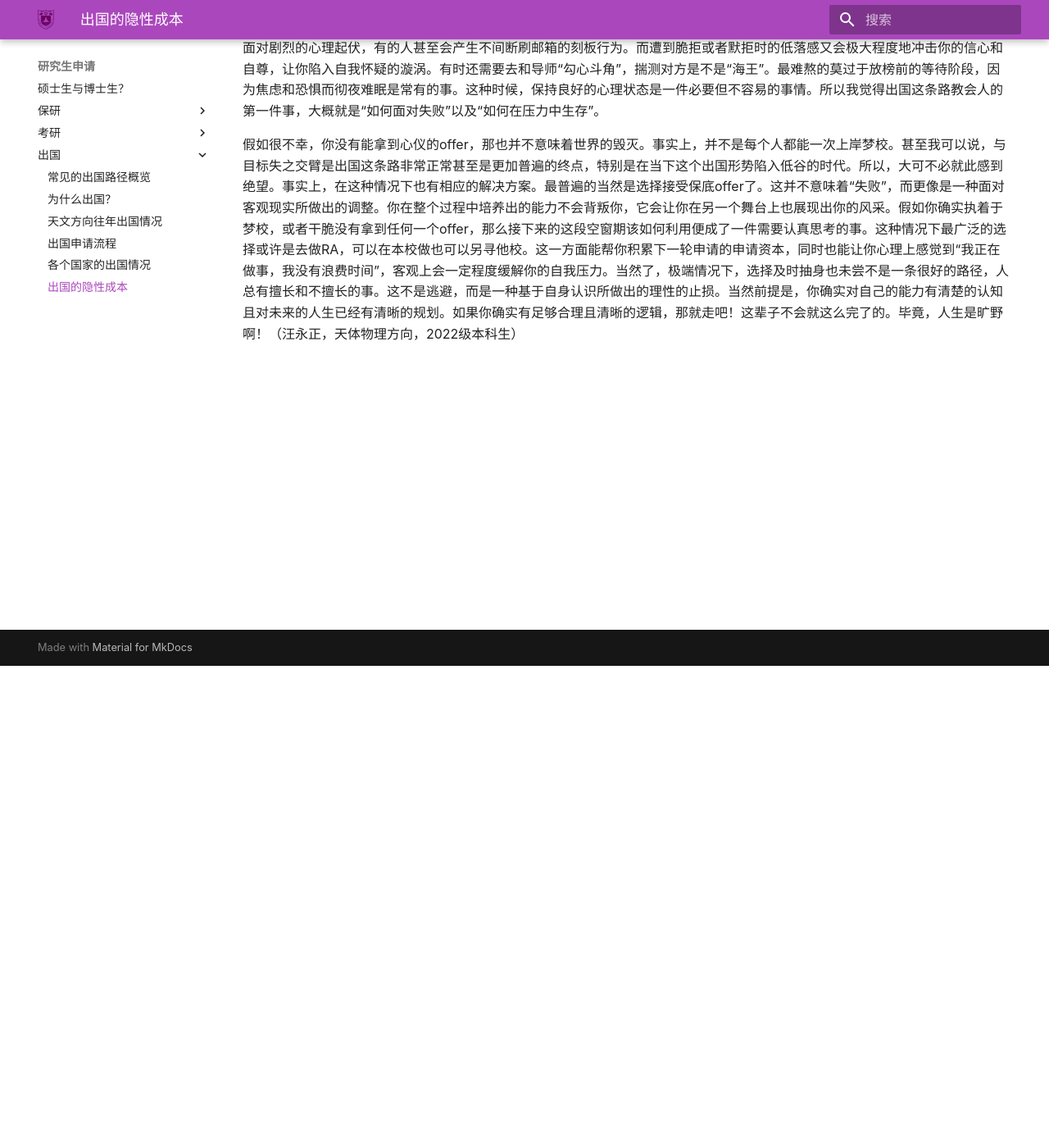
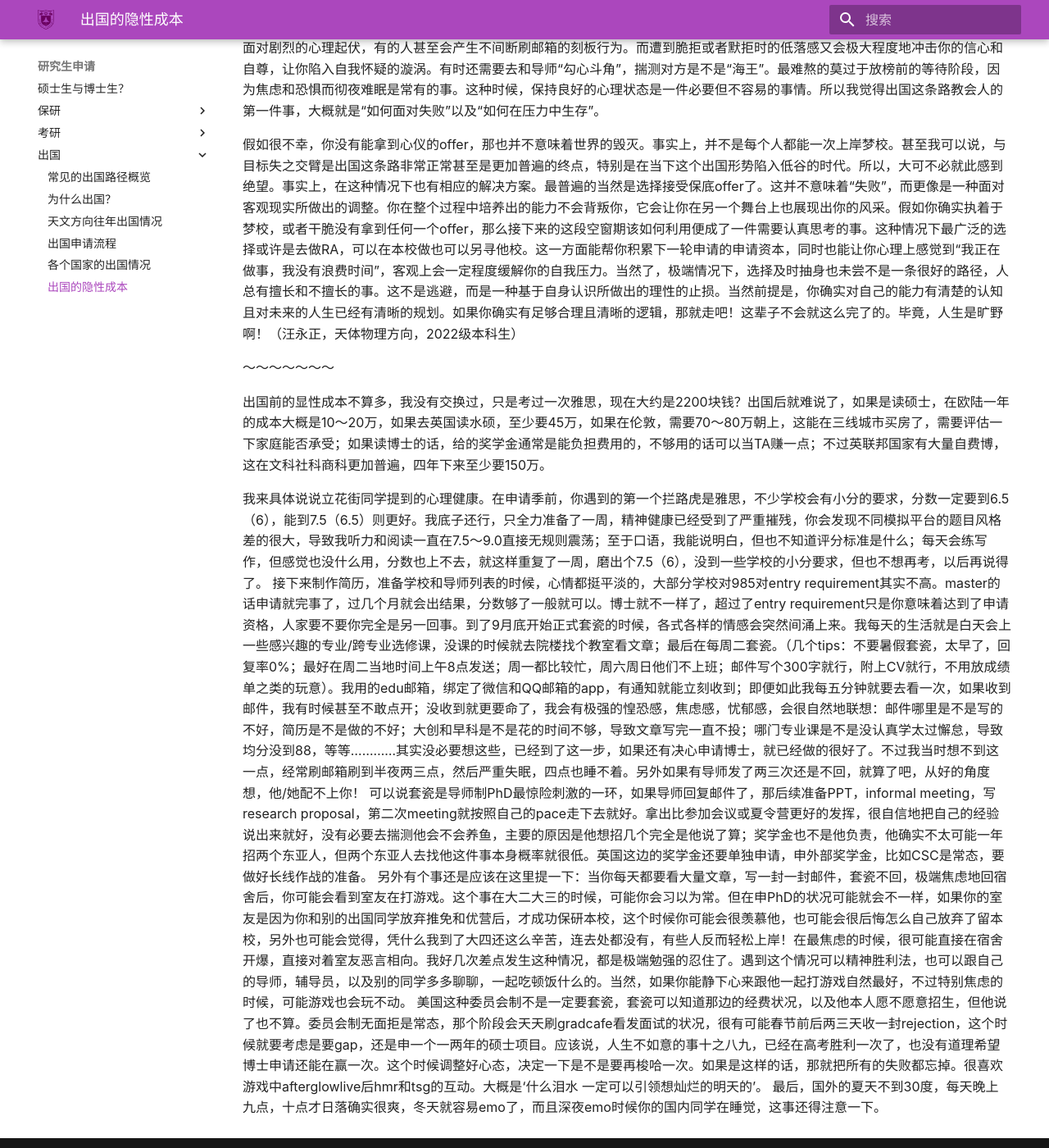
Before and after one commit to nju-astronomy/NJU-ASA, an MkDocs documentation site: the page built from docs/pathway/abroad/abroad_cost.md, in a window 1280 px wide and 1400 px high, scrolled down 588 px. Shown: the whole window at 82% size. Built offline with MkDocs 1.6.1 and Material for MkDocs 9.7.7, drawn with Linux system fonts in a browser that asks for light colours; some web fonts are replaced.

Commit message:
Update abroad_cost.md

```diff
--- a/docs/pathway/abroad/abroad_cost.md
+++ b/docs/pathway/abroad/abroad_cost.md
@@ -7,3 +7,14 @@
 出国这条路的精神压力也是相当大的，甚至在进入申请季后有时会达到“惊悚”的程度。例如，在套磁阶段等待导师回复时，你就需要面对剧烈的心理起伏，有的人甚至会产生不间断刷邮箱的刻板行为。而遭到脆拒或者默拒时的低落感又会极大程度地冲击你的信心和自尊，让你陷入自我怀疑的漩涡。有时还需要去和导师“勾心斗角”，揣测对方是不是“海王”。最难熬的莫过于放榜前的等待阶段，因为焦虑和恐惧而彻夜难眠是常有的事。这种时候，保持良好的心理状态是一件必要但不容易的事情。所以我觉得出国这条路教会人的第一件事，大概就是“如何面对失败”以及“如何在压力中生存”。
 
 假如很不幸，你没有能拿到心仪的offer，那也并不意味着世界的毁灭。事实上，并不是每个人都能一次上岸梦校。甚至我可以说，与目标失之交臂是出国这条路非常正常甚至是更加普遍的终点，特别是在当下这个出国形势陷入低谷的时代。所以，大可不必就此感到绝望。事实上，在这种情况下也有相应的解决方案。最普遍的当然是选择接受保底offer了。这并不意味着“失败”，而更像是一种面对客观现实所做出的调整。你在整个过程中培养出的能力不会背叛你，它会让你在另一个舞台上也展现出你的风采。假如你确实执着于梦校，或者干脆没有拿到任何一个offer，那么接下来的这段空窗期该如何利用便成了一件需要认真思考的事。这种情况下最广泛的选择或许是去做RA，可以在本校做也可以另寻他校。这一方面能帮你积累下一轮申请的申请资本，同时也能让你心理上感觉到“我正在做事，我没有浪费时间”，客观上会一定程度缓解你的自我压力。当然了，极端情况下，选择及时抽身也未尝不是一条很好的路径，人总有擅长和不擅长的事。这不是逃避，而是一种基于自身认识所做出的理性的止损。当然前提是，你确实对自己的能力有清楚的认知且对未来的人生已经有清晰的规划。如果你确实有足够合理且清晰的逻辑，那就走吧！这辈子不会就这么完了的。毕竟，人生是旷野啊！（汪永正，天体物理方向，2022级本科生）
+
+～～～～～～～
+
+出国前的显性成本不算多，我没有交换过，只是考过一次雅思，现在大约是2200块钱？出国后就难说了，如果是读硕士，在欧陆一年的成本大概是10～20万，如果去英国读水硕，至少要45万，如果在伦敦，需要70～80万朝上，这能在三线城市买房了，需要评估一下家庭能否承受；如果读博士的话，给的奖学金通常是能负担费用的，不够用的话可以当TA赚一点；不过英联邦国家有大量自费博，这在文科社科商科更加普遍，四年下来至少要150万。
+
+我来具体说说立花街同学提到的心理健康。在申请季前，你遇到的第一个拦路虎是雅思，不少学校会有小分的要求，分数一定要到6.5（6），能到7.5（6.5）则更好。我底子还行，只全力准备了一周，精神健康已经受到了严重摧残，你会发现不同模拟平台的题目风格差的很大，导致我听力和阅读一直在7.5～9.0直接无规则震荡；至于口语，我能说明白，但也不知道评分标准是什么；每天会练写作，但感觉也没什么用，分数也上不去，就这样重复了一周，磨出个7.5（6），没到一些学校的小分要求，但也不想再考，以后再说得了。
+接下来制作简历，准备学校和导师列表的时候，心情都挺平淡的，大部分学校对985对entry requirement其实不高。master的话申请就完事了，过几个月就会出结果，分数够了一般就可以。博士就不一样了，超过了entry requirement只是你意味着达到了申请资格，人家要不要你完全是另一回事。到了9月底开始正式套瓷的时候，各式各样的情感会突然间涌上来。我每天的生活就是白天会上一些感兴趣的专业/跨专业选修课，没课的时候就去院楼找个教室看文章；最后在每周二套瓷。（几个tips：不要暑假套瓷，太早了，回复率0%；最好在周二当地时间上午8点发送；周一都比较忙，周六周日他们不上班；邮件写个300字就行，附上CV就行，不用放成绩单之类的玩意）。我用的edu邮箱，绑定了微信和QQ邮箱的app，有通知就能立刻收到；即便如此我每五分钟就要去看一次，如果收到邮件，我有时候甚至不敢点开；没收到就更要命了，我会有极强的惶恐感，焦虑感，忧郁感，会很自然地联想：邮件哪里是不是写的不好，简历是不是做的不好；大创和早科是不是花的时间不够，导致文章写完一直不投；哪门专业课是不是没认真学太过懈怠，导致均分没到88，等等…………其实没必要想这些，已经到了这一步，如果还有决心申请博士，就已经做的很好了。不过我当时想不到这一点，经常刷邮箱刷到半夜两三点，然后严重失眠，四点也睡不着。另外如果有导师发了两三次还是不回，就算了吧，从好的角度想，他/她配不上你！
+可以说套瓷是导师制PhD最惊险刺激的一环，如果导师回复邮件了，那后续准备PPT，informal meeting，写research proposal，第二次meeting就按照自己的pace走下去就好。拿出比参加会议或夏令营更好的发挥，很自信地把自己的经验说出来就好，没有必要去揣测他会不会养鱼，主要的原因是他想招几个完全是他说了算；奖学金也不是他负责，他确实不太可能一年招两个东亚人，但两个东亚人去找他这件事本身概率就很低。英国这边的奖学金还要单独申请，申外部奖学金，比如CSC是常态，要做好长线作战的准备。
+另外有个事还是应该在这里提一下：当你每天都要看大量文章，写一封一封邮件，套瓷不回，极端焦虑地回宿舍后，你可能会看到室友在打游戏。这个事在大二大三的时候，可能你会习以为常。但在申PhD的状况可能就会不一样，如果你的室友是因为你和别的出国同学放弃推免和优营后，才成功保研本校，这个时候你可能会很羡慕他，也可能会很后悔怎么自己放弃了留本校，另外也可能会觉得，凭什么我到了大四还这么辛苦，连去处都没有，有些人反而轻松上岸！在最焦虑的时候，很可能直接在宿舍开爆，直接对着室友恶言相向。我好几次差点发生这种情况，都是极端勉强的忍住了。遇到这个情况可以精神胜利法，也可以跟自己的导师，辅导员，以及别的同学多多聊聊，一起吃顿饭什么的。当然，如果你能静下心来跟他一起打游戏自然最好，不过特别焦虑的时候，可能游戏也会玩不动。
+美国这种委员会制不是一定要套瓷，套瓷可以知道那边的经费状况，以及他本人愿不愿意招生，但他说了也不算。委员会制无面拒是常态，那个阶段会天天刷gradcafe看发面试的状况，很有可能春节前后两三天收一封rejection，这个时候就要考虑是要gap，还是申一个一两年的硕士项目。应该说，人生不如意的事十之八九，已经在高考胜利一次了，也没有道理希望博士申请还能在赢一次。这个时候调整好心态，决定一下是不是要再梭哈一次。如果是这样的话，那就把所有的失败都忘掉。很喜欢游戏中afterglowlive后hmr和tsg的互动。大概是‘什么泪水 一定可以引领想灿烂的明天的’。
+最后，国外的夏天不到30度，每天晚上九点，十点才日落确实很爽，冬天就容易emo了，而且深夜emo时候你的国内同学在睡觉，这事还得注意一下。
```
